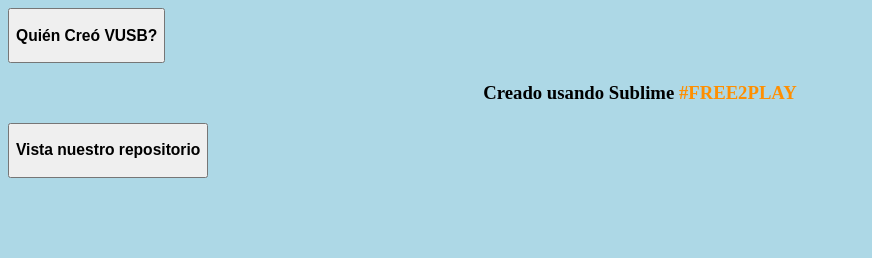
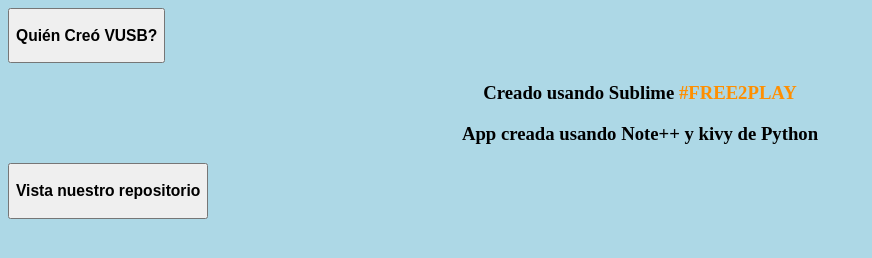
Before and after one commit to R-Hernandez-M/VeryUsefullSoundBoard, a plain HTML site: page leftbar.html in a window 1280 px wide. Shown: the whole page, without its empty margins (0-872 px from the left). Drawn offline with Linux system fonts and the light colour scheme.

Commit message:
Update leftbar.html

```diff
--- a/leftbar.html
+++ b/leftbar.html
@@ -15,6 +15,7 @@
 </div>
 <img src="">
 <h3> Creado usando Sublime <b style='color:FF8F00'>#FREE2PLAY</b></h3>
+	<h3> App creada usando Note++ y kivy de Python</h3>
 <button style='color:001FFF;' onclick="openlink()"><h3 style="font-family: fantasy; text-align: center;">Vista nuestro repositorio</h3></button>
 </body>
 </html>
```
